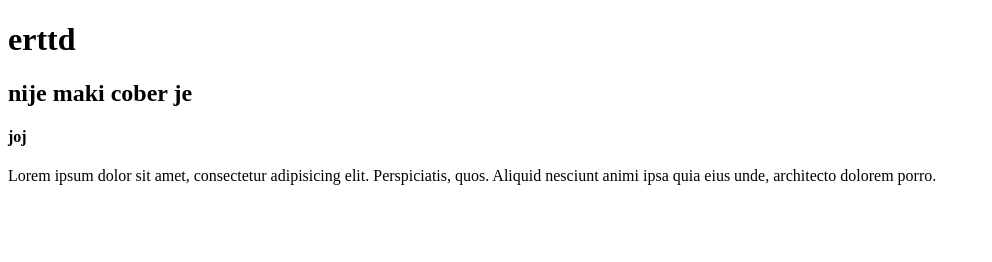
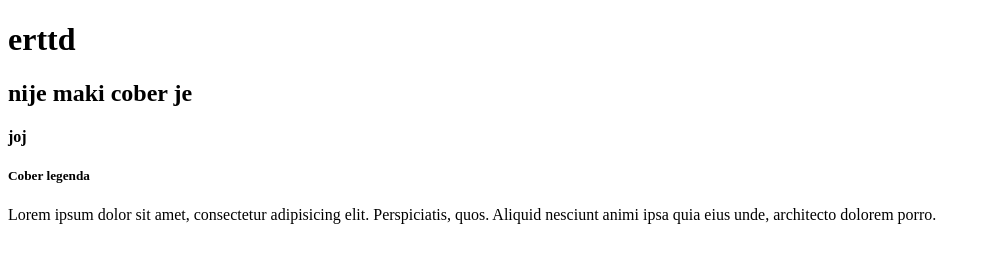
Before and after one commit to MarinaMilakovic/makicober, a plain HTML site: page index.html in a window 1280 px wide. Shown: the whole page, without its empty margins (0-992 px from the left). Drawn offline with Linux system fonts and the light colour scheme.

Commit message:
added new line

```diff
--- a/index.html
+++ b/index.html
@@ -10,7 +10,7 @@
     <h1>erttd</h1>
     <h2>nije maki cober je</h2>
     <h4>joj</h4>
-    <p>
+    <h5>Cober legenda</h5>
       Lorem ipsum dolor sit amet, consectetur adipisicing elit. Perspiciatis,
       quos. Aliquid nesciunt animi ipsa quia eius unde, architecto dolorem
       porro.
```
